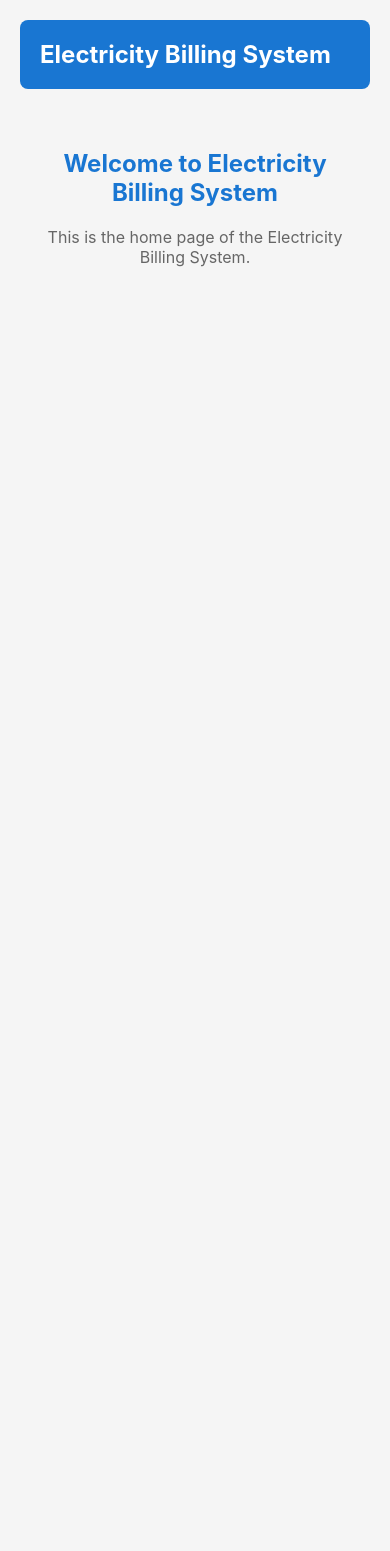
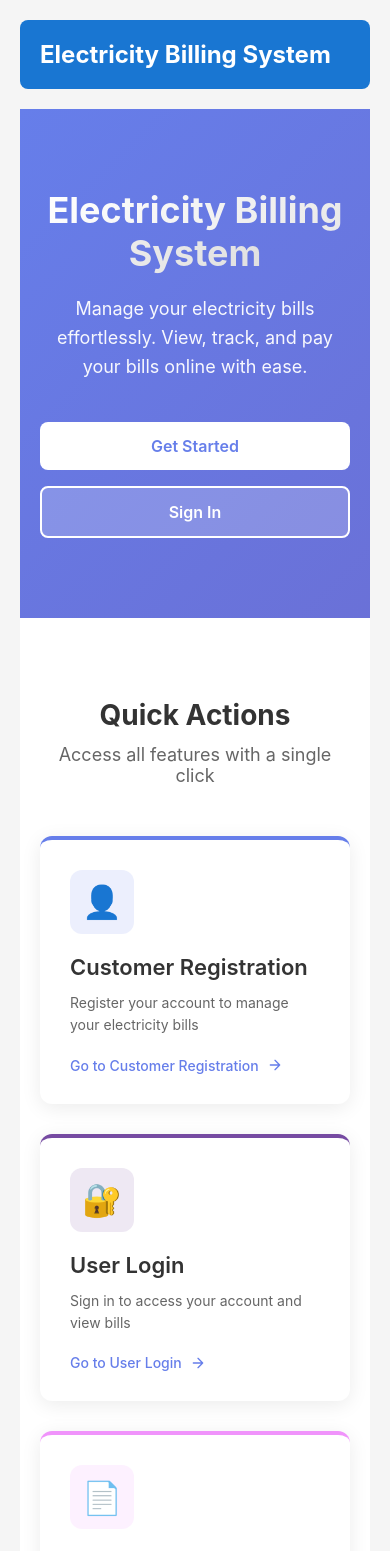
Before and after one commit to AryaKesharwani/electricity_billing, an Angular app in the folder frontend/: page /home in a window 390 px wide. Shown: the top 1551 px of the page. Before the commit the page ends 844 px from the top, so only its background shows below. Built offline with nearby package versions, Linux system fonts and the light colour scheme.

Commit message:
Revamp HomeComponent with a new layout and styling, introducing a hero section, features grid, and info section. Enhanced user experience with responsive design and added navigation links for key actions.

```diff
--- a/frontend/src/app/home/home.component.css
+++ b/frontend/src/app/home/home.component.css
@@ -1,14 +1,248 @@
 .home-container {
-  text-align: center;
-  padding: 40px 20px;
+  min-height: 100vh;
+  background: linear-gradient(135deg, #667eea 0%, #764ba2 100%);
+  padding: 0;
 }
 
-.home-container h2 {
-  color: #1976d2;
+/* Hero Section */
+.hero-section {
+  padding: 80px 20px;
+  text-align: center;
+  color: white;
+}
+
+.hero-content {
+  max-width: 800px;
+  margin: 0 auto;
+}
+
+.hero-title {
+  font-size: 48px;
+  font-weight: 700;
+  margin-bottom: 20px;
+  line-height: 1.2;
+}
+
+.gradient-text {
+  background: linear-gradient(135deg, #fff 0%, #e0e0e0 100%);
+  -webkit-background-clip: text;
+  -webkit-text-fill-color: transparent;
+  background-clip: text;
+}
+
+.hero-subtitle {
+  font-size: 20px;
+  margin-bottom: 40px;
+  opacity: 0.95;
+  line-height: 1.6;
+}
+
+.hero-actions {
+  display: flex;
+  gap: 16px;
+  justify-content: center;
+  flex-wrap: wrap;
+}
+
+.btn {
+  padding: 14px 32px;
+  border-radius: 8px;
+  font-size: 16px;
+  font-weight: 600;
+  text-decoration: none;
+  transition: all 0.3s;
+  border: none;
+  cursor: pointer;
+  display: inline-block;
+}
+
+.btn-primary {
+  background: white;
+  color: #667eea;
+}
+
+.btn-primary:hover {
+  transform: translateY(-2px);
+  box-shadow: 0 8px 20px rgba(0, 0, 0, 0.2);
+}
+
+.btn-secondary {
+  background: rgba(255, 255, 255, 0.2);
+  color: white;
+  border: 2px solid white;
+}
+
+.btn-secondary:hover {
+  background: rgba(255, 255, 255, 0.3);
+  transform: translateY(-2px);
+}
+
+/* Features Section */
+.features-section {
+  padding: 80px 20px;
+  background: white;
+}
+
+.section-title {
+  text-align: center;
+  font-size: 36px;
+  font-weight: 700;
+  color: #333;
+  margin-bottom: 12px;
+}
+
+.section-subtitle {
+  text-align: center;
+  font-size: 18px;
+  color: #666;
+  margin-bottom: 50px;
+}
+
+.features-grid {
+  max-width: 1200px;
+  margin: 0 auto;
+  display: grid;
+  grid-template-columns: repeat(auto-fit, minmax(280px, 1fr));
+  gap: 30px;
+}
+
+.feature-card {
+  background: white;
+  border-radius: 12px;
+  padding: 30px;
+  border-top: 4px solid;
+  box-shadow: 0 4px 20px rgba(0, 0, 0, 0.08);
+  transition: all 0.3s;
+  cursor: pointer;
+  text-decoration: none;
+  color: inherit;
+  display: block;
+}
+
+.feature-card:hover {
+  transform: translateY(-8px);
+  box-shadow: 0 8px 30px rgba(0, 0, 0, 0.15);
+}
+
+.feature-icon {
+  width: 64px;
+  height: 64px;
+  border-radius: 12px;
+  display: flex;
+  align-items: center;
+  justify-content: center;
   margin-bottom: 20px;
 }
 
-.home-container p {
+.icon-emoji {
+  font-size: 32px;
+}
+
+.feature-title {
+  font-size: 22px;
+  font-weight: 600;
+  color: #333;
+  margin-bottom: 12px;
+}
+
+.feature-description {
+  font-size: 14px;
+  color: #666;
+  line-height: 1.6;
+  margin-bottom: 20px;
+}
+
+.feature-link {
+  display: flex;
+  align-items: center;
+  gap: 8px;
+  color: #667eea;
+  font-weight: 500;
+  font-size: 14px;
+  transition: gap 0.3s;
+}
+
+.feature-card:hover .feature-link {
+  gap: 12px;
+}
+
+.feature-link svg {
+  transition: transform 0.3s;
+}
+
+.feature-card:hover .feature-link svg {
+  transform: translateX(4px);
+}
+
+/* Info Section */
+.info-section {
+  padding: 80px 20px;
+  background: linear-gradient(135deg, #f5f7fa 0%, #c3cfe2 100%);
+}
+
+.info-card {
+  max-width: 600px;
+  margin: 0 auto;
+  background: white;
+  border-radius: 12px;
+  padding: 40px;
+  box-shadow: 0 4px 20px rgba(0, 0, 0, 0.1);
+  text-align: center;
+}
+
+.info-icon {
+  font-size: 64px;
+  margin-bottom: 20px;
+}
+
+.info-card h3 {
+  font-size: 28px;
+  font-weight: 700;
+  color: #333;
+  margin-bottom: 24px;
+}
+
+.info-list {
+  list-style: none;
+  padding: 0;
+  text-align: left;
+}
+
+.info-list li {
   font-size: 16px;
-  color: #666;
+  color: #555;
+  padding: 12px 0;
+  border-bottom: 1px solid #e0e0e0;
 }
+
+.info-list li:last-child {
+  border-bottom: none;
+}
+
+/* Responsive Design */
+@media (max-width: 768px) {
+  .hero-title {
+    font-size: 36px;
+  }
+
+  .hero-subtitle {
+    font-size: 18px;
+  }
+
+  .hero-actions {
+    flex-direction: column;
+    align-items: stretch;
+  }
+
+  .btn {
+    width: 100%;
+  }
+
+  .features-grid {
+    grid-template-columns: 1fr;
+  }
+
+  .section-title {
+    font-size: 28px;
+  }
+}
--- a/frontend/src/app/home/home.component.html
+++ b/frontend/src/app/home/home.component.html
@@ -1,4 +1,59 @@
 <div class="home-container">
-  <h2>{{ message }}</h2>
-  <p>This is the home page of the Electricity Billing System.</p>
+  <!-- Hero Section -->
+  <div class="hero-section">
+    <div class="hero-content">
+      <h1 class="hero-title">
+        <span class="gradient-text">Electricity Billing System</span>
+      </h1>
+      <p class="hero-subtitle">
+        Manage your electricity bills effortlessly. View, track, and pay your bills online with ease.
+      </p>
+      <div class="hero-actions">
+        <a routerLink="/register" class="btn btn-primary">Get Started</a>
+        <a routerLink="/login" class="btn btn-secondary">Sign In</a>
+      </div>
+    </div>
+  </div>
+
+  <!-- Features Section -->
+  <div class="features-section">
+    <h2 class="section-title">Quick Actions</h2>
+    <p class="section-subtitle">Access all features with a single click</p>
+
+    <div class="features-grid">
+      <div
+        class="feature-card"
+        *ngFor="let feature of features"
+        [routerLink]="feature.route"
+        [style.border-top-color]="feature.color"
+      >
+        <div class="feature-icon" [style.background]="feature.color + '20'">
+          <span class="icon-emoji">{{ feature.icon }}</span>
+        </div>
+        <h3 class="feature-title">{{ feature.title }}</h3>
+        <p class="feature-description">{{ feature.description }}</p>
+        <div class="feature-link">
+          <span>Go to {{ feature.title }}</span>
+          <svg width="16" height="16" viewBox="0 0 24 24" fill="none" xmlns="http://www.w3.org/2000/svg">
+            <path d="M5 12H19M19 12L12 5M19 12L12 19" stroke="currentColor" stroke-width="2" stroke-linecap="round" stroke-linejoin="round"/>
+          </svg>
+        </div>
+      </div>
+    </div>
+  </div>
+
+  <!-- Info Section -->
+  <div class="info-section">
+    <div class="info-card">
+      <div class="info-icon">⚡</div>
+      <h3>Why Choose Us?</h3>
+      <ul class="info-list">
+        <li>✅ Secure online payment processing</li>
+        <li>✅ Real-time bill tracking and updates</li>
+        <li>✅ 24/7 customer support</li>
+        <li>✅ Easy bill management</li>
+        <li>✅ Instant payment confirmation</li>
+      </ul>
+    </div>
+  </div>
 </div>
--- a/frontend/src/app/home/home.component.ts
+++ b/frontend/src/app/home/home.component.ts
@@ -1,13 +1,50 @@
 import { Component } from '@angular/core';
 import { CommonModule } from '@angular/common';
+import { RouterModule } from '@angular/router';
 
 @Component({
   selector: 'app-home',
   standalone: true,
-  imports: [CommonModule],
+  imports: [CommonModule, RouterModule],
   templateUrl: './home.component.html',
   styleUrl: './home.component.css'
 })
 export class HomeComponent {
-  message = 'Welcome to Electricity Billing System';
+  features = [
+    {
+      icon: '👤',
+      title: 'Customer Registration',
+      description: 'Register your account to manage your electricity bills',
+      route: '/register',
+      color: '#667eea'
+    },
+    {
+      icon: '🔐',
+      title: 'User Login',
+      description: 'Sign in to access your account and view bills',
+      route: '/login',
+      color: '#764ba2'
+    },
+    {
+      icon: '📄',
+      title: 'View Bills',
+      description: 'Check all your electricity bills and payment history',
+      route: '/bills',
+      color: '#f093fb'
+    },
+    {
+      icon: '💳',
+      title: 'Pay Bills',
+      description: 'Pay your pending bills online securely',
+      route: '/pay-bill',
+      color: '#4facfe'
+    },
+    {
+      icon: '👨‍💼',
+      title: 'Admin Portal',
+      description: 'Administrator registration and management',
+      route: '/admin/register',
+      color: '#f5576c'
+    }
+  ];
 }
```
